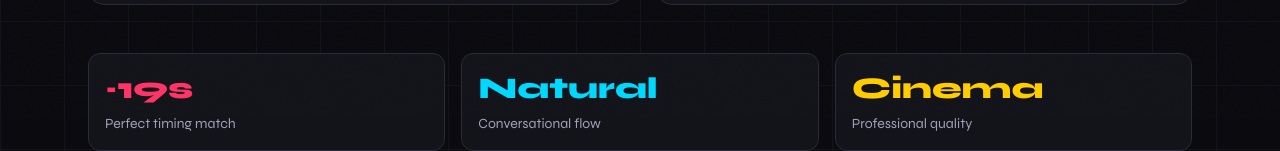
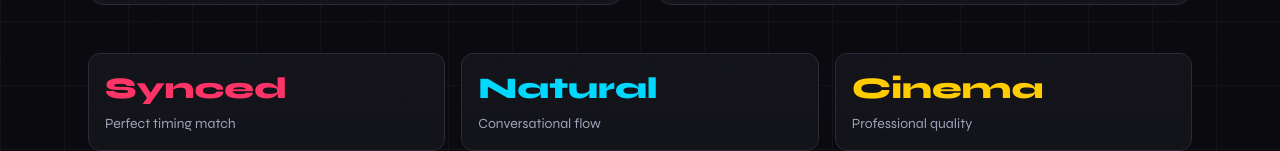
Before and after one commit to Nimieeee/Transl8, a Next.js app in the folder packages/frontend/: page /demo in a window 1280 px wide. Shown: the part 683-834 px from the top of the page. Built offline with nearby package versions, Linux system fonts and the light colour scheme.

Commit message:
Remove duration figure from demo stats

```diff
--- a/packages/frontend/src/app/demo/page.tsx
+++ b/packages/frontend/src/app/demo/page.tsx
@@ -113,7 +113,7 @@ export default function DemoPage() {
         {/* Features */}
         <div className={`mt-8 sm:mt-12 grid grid-cols-1 sm:grid-cols-3 gap-4 ${mounted ? 'animate-fade-in opacity-0 delay-200' : 'opacity-0'}`}>
           <div className="p-4 bg-[#13131a] border border-[#2a2a38] rounded-xl">
-            <div className="text-2xl sm:text-3xl font-black text-[#ff3366] mb-2">~19s</div>
+            <div className="text-2xl sm:text-3xl font-black text-[#ff3366] mb-2">Synced</div>
             <p className="text-sm text-[#a0a0b8]">Perfect timing match</p>
           </div>
           <div className="p-4 bg-[#13131a] border border-[#2a2a38] rounded-xl">
```
